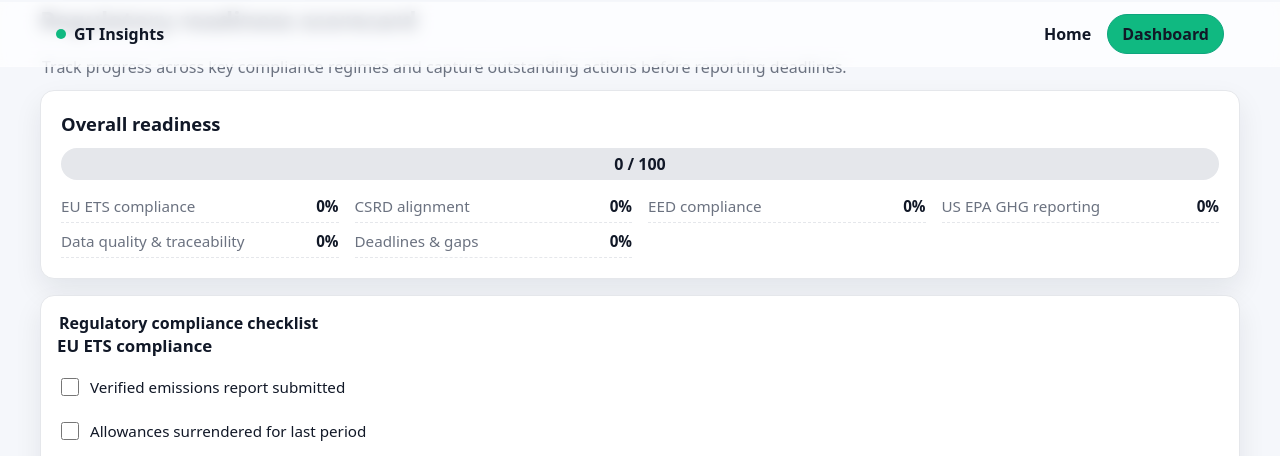
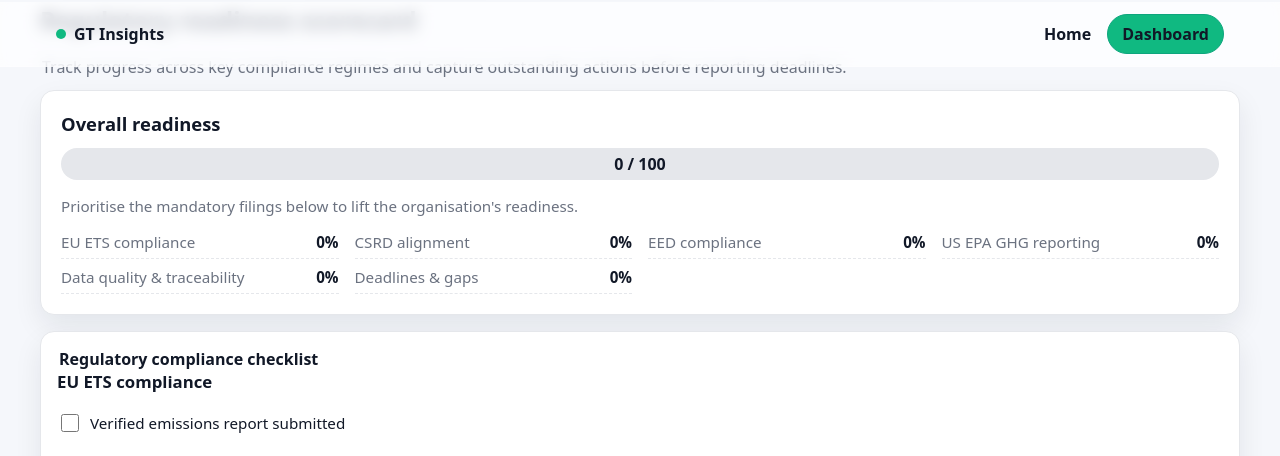
Before and after one commit to Mr-awesom/sustainability_indicators, a Flask app: page /dashboard in a window 1280 px wide, after a click on "Regulatory Readiness Score". Shown: the part 267-723 px from the top of the page. Run offline with Flask 3, Linux system fonts and the light colour scheme.

Commit message:
Polish regulatory readiness messaging and docs

```diff
--- a/static/regulatory.css
+++ b/static/regulatory.css
@@ -45,6 +45,12 @@
   display: grid;
   grid-template-columns: repeat(auto-fit, minmax(220px, 1fr));
   gap: 8px 16px;
+}
+
+.score-summary {
+  margin: 0 0 16px 0;
+  color: var(--muted);
+  font-size: 0.95rem;
 }
 
 .score-item {
--- a/templates/index.html
+++ b/templates/index.html
@@ -32,11 +32,12 @@
       <section class="section">
         <div class="container">
           <h2>What&apos;s inside?</h2>
-          <p class="subhead">Three ready-made analyses powered by <code>static/data/gt_full.csv</code> and the companion CO₂ datasets.</p>
+          <p class="subhead">Four ready-made analyses powered by <code>static/data/gt_full.csv</code> and the companion CO₂ datasets.</p>
           <ul>
             <li>NOx concentration performance, exceedance rates against a configurable limit, and monthly percentiles.</li>
             <li>Load-normalised proxy emission indices (NOx/TEY and CO/TEY) trended monthly and segmented by load quartile.</li>
             <li>Carbon ledger summarising tonnes emitted, carbon intensity and ETS exposure using synthetic EUA pricing.</li>
+            <li>Regulatory readiness scorecard that tracks the status of key EU and US compliance deliverables.</li>
           </ul>
           <p class="subhead">Click through to interact with the dashboard.</p>
         </div>
--- a/templates/tabs.html
+++ b/templates/tabs.html
@@ -205,6 +205,17 @@
             <span class="score-value">{{ reg_compliance.score or 0 }} / 100</span>
           </div>
 
+          {% set readiness = reg_compliance.score or 0 %}
+          <p class="score-summary">
+            {% if readiness >= 100 %}
+              Fully compliant – keep monitoring for future regulatory changes.
+            {% elif readiness >= 70 %}
+              Strong progress – close out the remaining actions to reach 100% readiness.
+            {% else %}
+              Prioritise the mandatory filings below to lift the organisation&apos;s readiness.
+            {% endif %}
+          </p>
+
           <div class="score-breakdown">
             <div class="score-item">
               <span class="score-label">EU ETS compliance</span>
```
Also changed, not shown: README.md.
